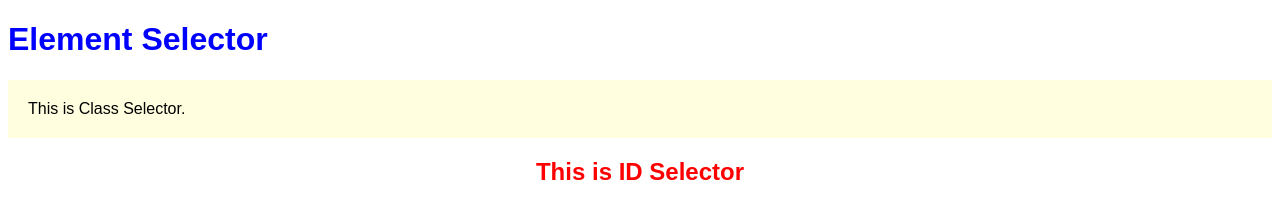
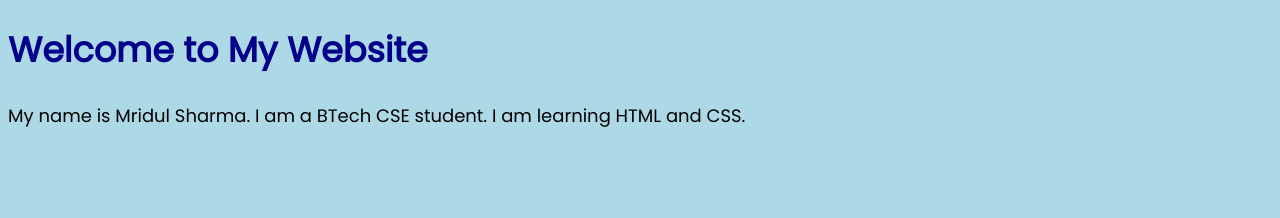
Before and after one commit to sharmamridul4462/Assignmet-Mern, a plain HTML site: page week4/index.html in a window 1280 px wide. Drawn offline with Linux system fonts and the light colour scheme.

Commit message:
added fonts and colours

```diff
--- a/week4/index.html
+++ b/week4/index.html
@@ -1,38 +1,39 @@
 <!DOCTYPE html>
 <html>
 <head>
-    <title>CSS Selectors</title>
+    <title>Fonts and Colours</title>
+
+    <link href="https://fonts.googleapis.com/css2?family=Poppins&display=swap"
+    rel="stylesheet">
 
     <style>
-        * {
-            font-family: Arial;
+        body {
+            font-family: 'Poppins', sans-serif;
+            background-color: lightblue;
         }
 
         h1 {
-            color: blue;
+            color: darkblue;
+            font-size: 35px;
         }
 
-        .card {
-            background-color: lightyellow;
-            padding: 20px;
-        }
-
-        #hero {
-            color: red;
-            text-align: center;
+        p {
+            color: black;
+            font-size: 18px;
+            line-height: 1.8;
         }
     </style>
 
 </head>
 <body>
 
-    <h1>Element Selector</h1>
+    <h1>Welcome to My Website</h1>
 
-    <div class="card">
-        This is Class Selector.
-    </div>
-
-    <h2 id="hero">This is ID Selector</h2>
+    <p>
+        My name is Mridul Sharma.
+        I am a BTech CSE student.
+        I am learning HTML and CSS.
+    </p>
 
 </body>
 </html>
```
